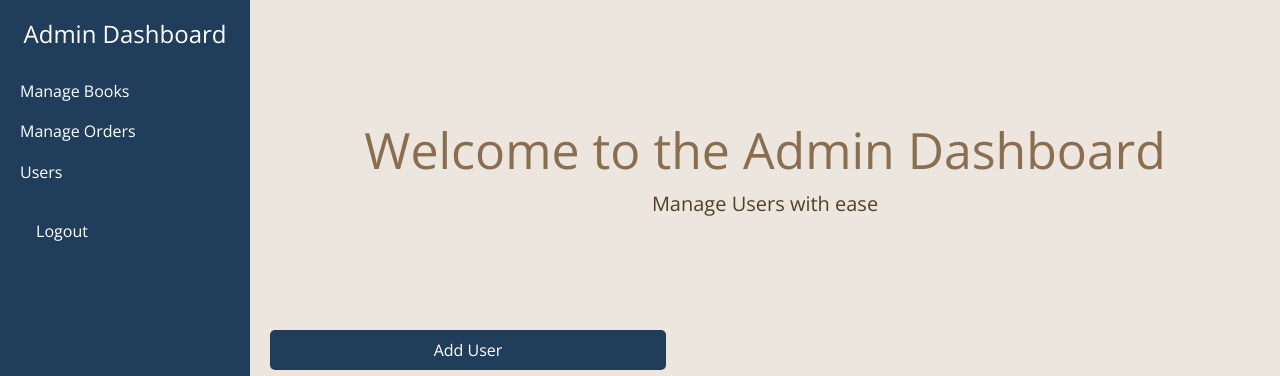
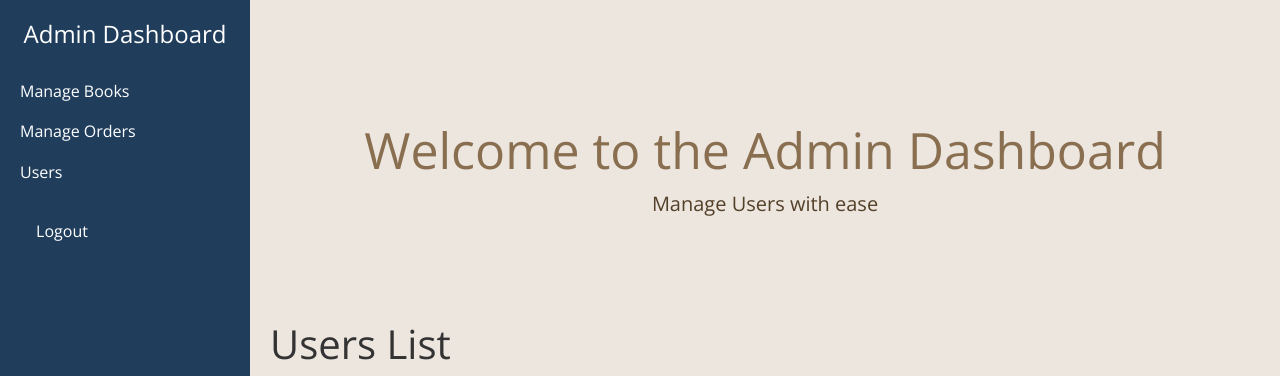
Before and after one commit to jasminades/online-bookstore, a PHP site: page /frontend/views/admin-dashboard-users.html in a window 1280 px wide. Shown: the top 376 px of the page. Run offline with PHP 8.4, Linux system fonts and the light colour scheme; data that the repository does not hold is empty.

Commit message:
milestone5 updates

```diff
--- a/backend/dao/UsersDAO.php
+++ b/backend/dao/UsersDAO.php
@@ -45,8 +45,8 @@ class UsersDao extends BaseDao
     }
 
 
-    public function delete($id)
+    public function deleteUser($id)
     {
-        return $this->execute("DELETE FROM users WHERE id = :id", ['id' => $id]);
+        return $this->delete($id);
     }
 }
--- a/frontend/js/admin-users.js
+++ b/frontend/js/admin-users.js
@@ -61,44 +61,3 @@ fetch("http://localhost:8000/backend/users", {
     });
   })
   .catch(error => console.error("Error loading users:", error));
-
-
-
-
-
-
-function openAddUserModal() {
-  document.getElementById("addUserModal").style.display = "block";
-}
-
-function closeAddUserModal() {
-  document.getElementById("addUserModal").style.display = "none";
-}
-
-document.getElementById("addUserForm")?.addEventListener("submit", function (e) {
-  e.preventDefault();
-
-  const newUser = {
-    title: document.getElementById("add-title").value,
-    author: document.getElementById("add-author").value,
-    price: parseFloat(document.getElementById("add-price").value),
-    category_id: parseInt(document.getElementById("add-category").value)
-  };
-
-  const token = localStorage.getItem("token");
-
-  fetch("http://localhost:8000/backend/users", {
-    method: "POST",
-    headers: {
-      "Content-Type": "application/json",
-      "Authorization": `Bearer ${token}`
-    },
-    body: JSON.stringify(newUser)
-  })
-    .then(res => res.json())
-    .then(data => {
-      alert(data.message || "User added.");
-      location.reload();
-    })
-    .catch(err => alert("Error adding user: " + err));
-});
--- a/frontend/views/admin-dashboard-books.html
+++ b/frontend/views/admin-dashboard-books.html
@@ -28,8 +28,6 @@
         <span class="admin-subheading">Manage your Book Store with ease</span>
       </div>
     </header>
-
-
 
   <button class="btn btn-success mb-3" data-bs-toggle="modal" data-bs-target="#addBookModal">
     Add Book
@@ -87,7 +85,6 @@
   </div>
 </section>
 
-
 <div id="logoutModal" class="modal">
   <div class="modal-content">
     <span class="close" onclick="closeLogoutModal()">&times;</span>
@@ -96,8 +93,6 @@
     <button class="btn cancel-btn" onclick="closeLogoutModal()">Cancel</button>
   </div>
 </div>
-
-
 
 <div id="editBookModal" class="modal">
   <div class="modal-content">
--- a/frontend/views/admin-dashboard-users.html
+++ b/frontend/views/admin-dashboard-users.html
@@ -29,45 +29,6 @@
       </div>
     </header>
 
-
-
-  <button class="btn btn-success mb-3" data-bs-toggle="modal" data-bs-target="#addBookModal">
-    Add User
-  </button>
-
-    <div class="modal fade" id="addUserModal" tabindex="-1" aria-labelledby="addUserModalLabel" aria-hidden="true">
-      <div class="modal-dialog">
-        <form class="modal-content" id="addUserForm">
-          <div class="modal-header">
-            <h5 class="modal-title" id="addUserModalLabel">Add New User</h5>
-            <button type="button" class="btn-close" data-bs-dismiss="modal" aria-label="Close"></button>
-          </div>
-          <div class="modal-body">
-            <div class="mb-3">
-              <label for="add-title" class="form-label">Title</label>
-              <input type="text" class="form-control" id="add-title" required>
-            </div>
-            <div class="mb-3">
-              <label for="add-author" class="form-label">Author</label>
-              <input type="text" class="form-control" id="add-author" required>
-            </div>
-            <div class="mb-3">
-              <label for="add-price" class="form-label">Price</label>
-              <input type="number" step="0.01" class="form-control" id="add-price" required>
-            </div>
-            <div class="mb-3">
-              <label for="add-category" class="form-label">Category ID</label>
-              <input type="number" class="form-control" id="add-category" required>
-            </div>
-          </div>
-          <div class="modal-footer">
-            <button type="button" class="btn btn-secondary" data-bs-dismiss="modal">Cancel</button>
-            <button type="submit" class="btn btn-success">Add Users</button>
-          </div>
-        </form>
-      </div>
-    </div>
-
     <section id="admin-users">
       <h1 class="admin-users-list-heading">Users List</h1>
       <table class="admin-user-list table table-bordered">
@@ -98,11 +59,6 @@
   </div>
 </div>
 
-
-
-
-
-
 <script src="../js/admin-users.js"></script>
 <script src="../js/app.js"></script>
 <script src="https://cdn.jsdelivr.net/npm/bootstrap@5.3.0/dist/js/bootstrap.bundle.min.js"></script>
```
Also changed, not shown: frontend/js/admin-orders.js (+3 -4 lines), frontend/views/admin-dashboard-orders.html (+12 -14 lines).
